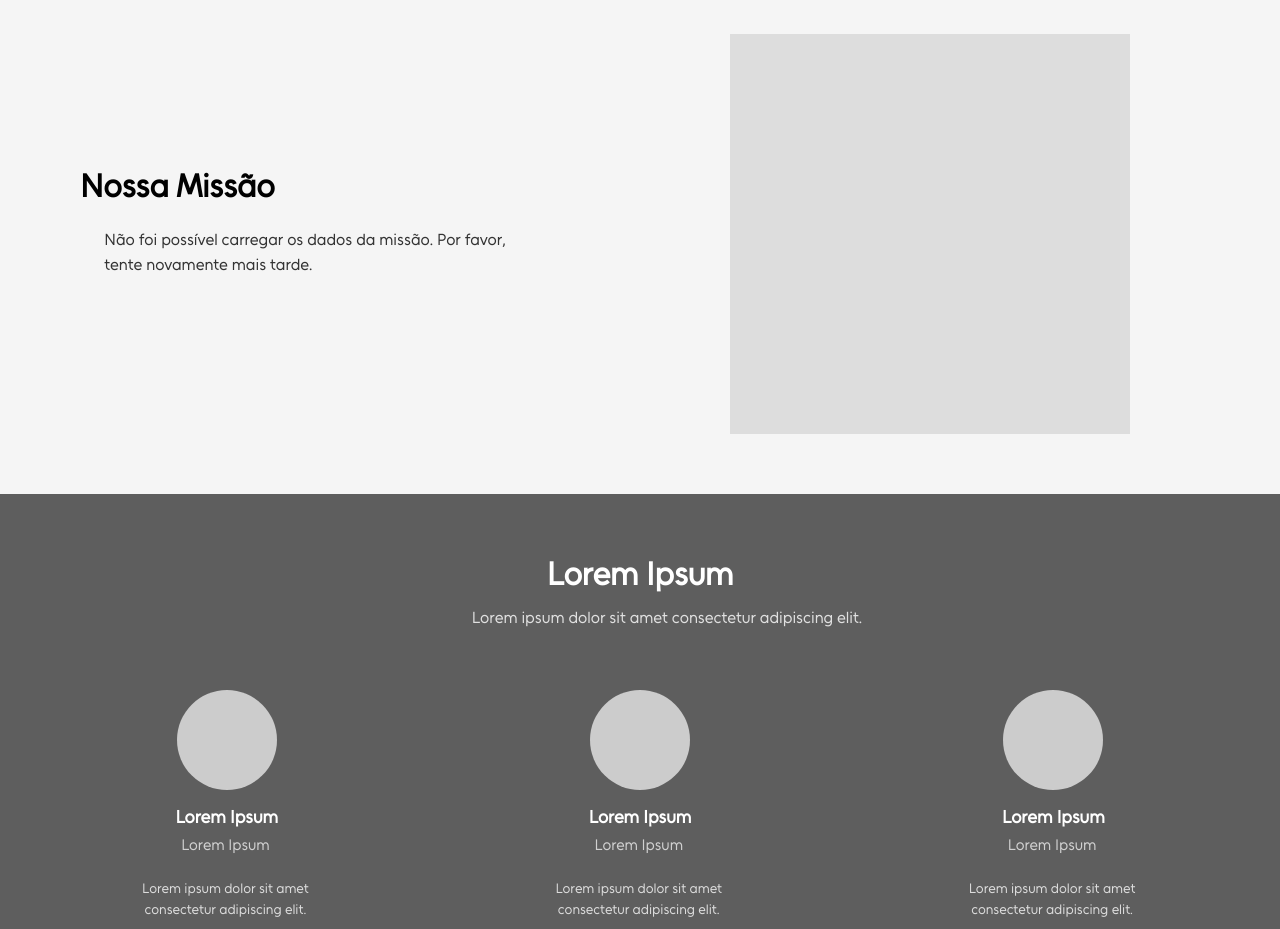
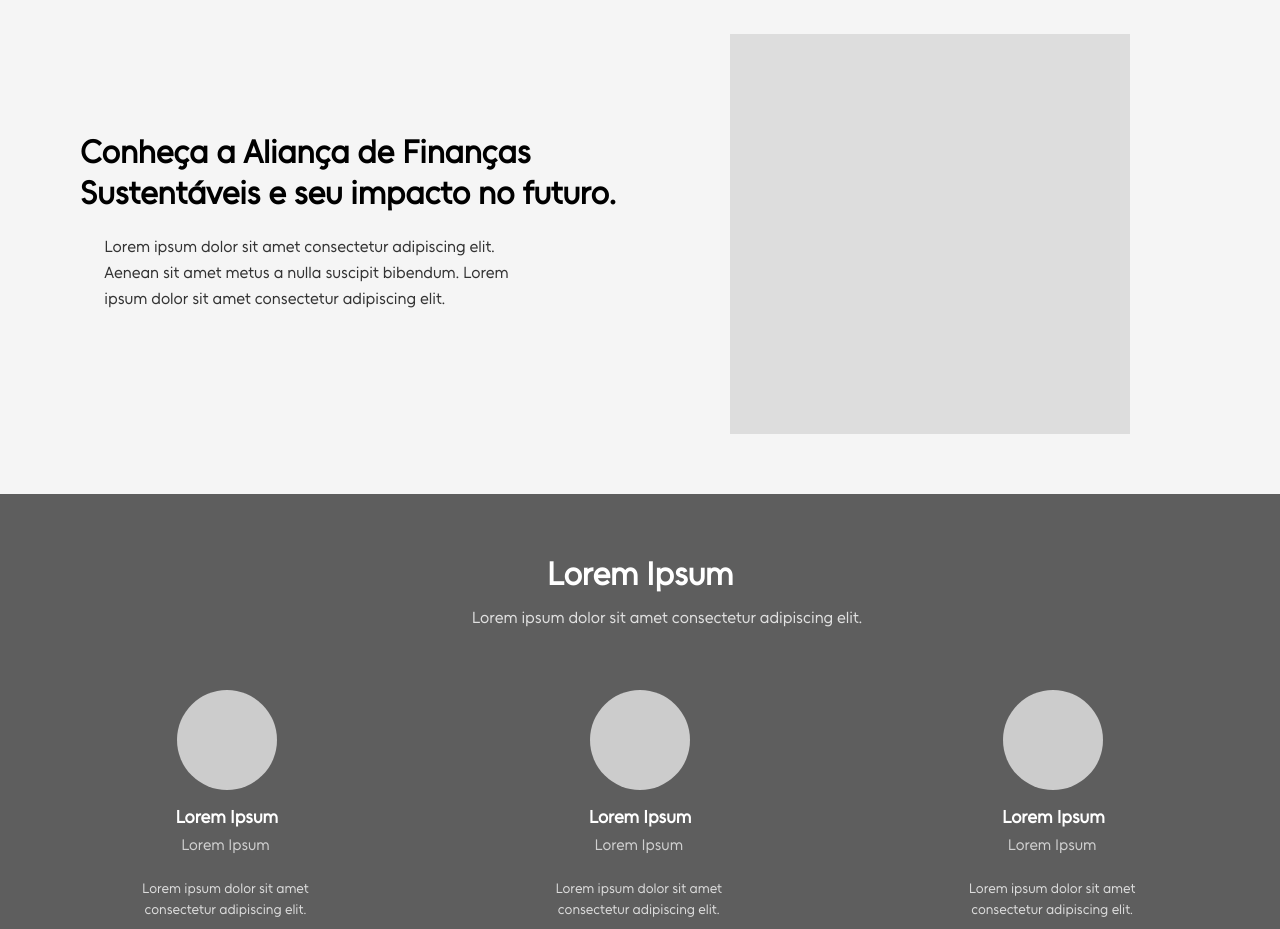
Before and after one commit to MatheusMV05/projetos3g2, a React (Vite) app in the folder Frontend/: page /sobre in a window 1280 px wide. Shown: the part 960-1889 px from the top of the page. Built offline with nearby package versions, Linux system fonts and the light colour scheme; no server answers.

Commit message:
Refactor Missao component to use static content and remove data fetching logic

```diff
--- a/Frontend/src/components/Missao/Missao.tsx
+++ b/Frontend/src/components/Missao/Missao.tsx
@@ -1,42 +1,19 @@
-import React, { useState, useEffect } from 'react';
+import React from 'react';
 import styles from './Missao.module.css';
-import { InformacaoInstitucionalService } from '../../services/informacaoService';
 
 const Missao: React.FC = () => {
-	// Estados para armazenar o título e o texto da missão
-	const [titulo, setTitulo] = useState('Carregando...');
-	const [texto, setTexto] = useState('Por favor, aguarde enquanto buscamos nossos dados.');
-	const [loading, setLoading] = useState(true);
-
-	useEffect(() => {
-		const fetchMissaoData = async () => {
-			try {
-				// Supondo que você tenha chaves como 'missao_titulo' e 'missao_texto' no banco
-				const tituloData = await InformacaoInstitucionalService.buscarPorChave('missao_titulo');
-				const textoData = await InformacaoInstitucionalService.buscarPorChave('missao_texto');
-
-				setTitulo(tituloData.valor);
-				setTexto(textoData.valor);
-			} catch (error) {
-				console.error("Erro ao buscar dados da missão:", error);
-				setTitulo("Nossa Missão"); // Fallback
-				setTexto("Não foi possível carregar os dados da missão. Por favor, tente novamente mais tarde."); // Fallback
-			} finally {
-				setLoading(false);
-			}
-		};
-
-		fetchMissaoData();
-	}, []); // O array vazio assegura que o useEffect rode apenas uma vez
-
 	return (
 		<section className={styles.container}>
 			<div className={styles.left}>
-				<h2>{loading ? 'Carregando...' : titulo}</h2>
-				<p>{loading ? '...' : texto}</p>
+				<h2>Conheça a Aliança de Finanças Sustentáveis e seu impacto no futuro.</h2>
+				<p>
+					Lorem ipsum dolor sit amet consectetur adipiscing elit. Aenean sit
+					amet metus a nulla suscipit bibendum. Lorem ipsum dolor sit amet
+					consectetur adipiscing elit.
+				</p>
 			</div>
 			<div className={styles.right}>
-				{/* Você pode tornar a imagem dinâmica também, buscando por uma chave 'missao_imagem_url' */}
+				{/* Substitua a div por uma <img> se usar imagem real */}
 				<div className={styles.image}></div>
 			</div>
 		</section>
```
